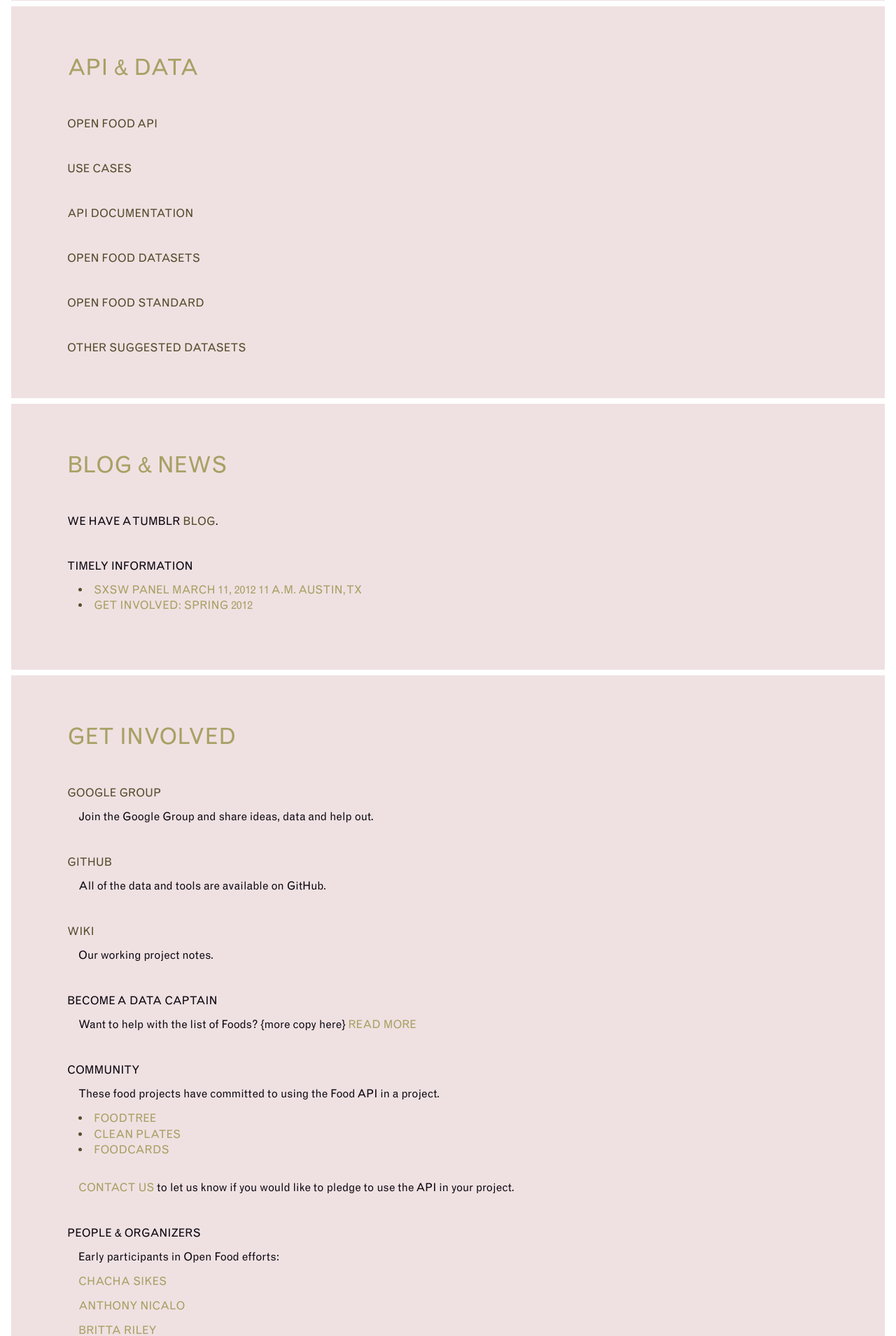
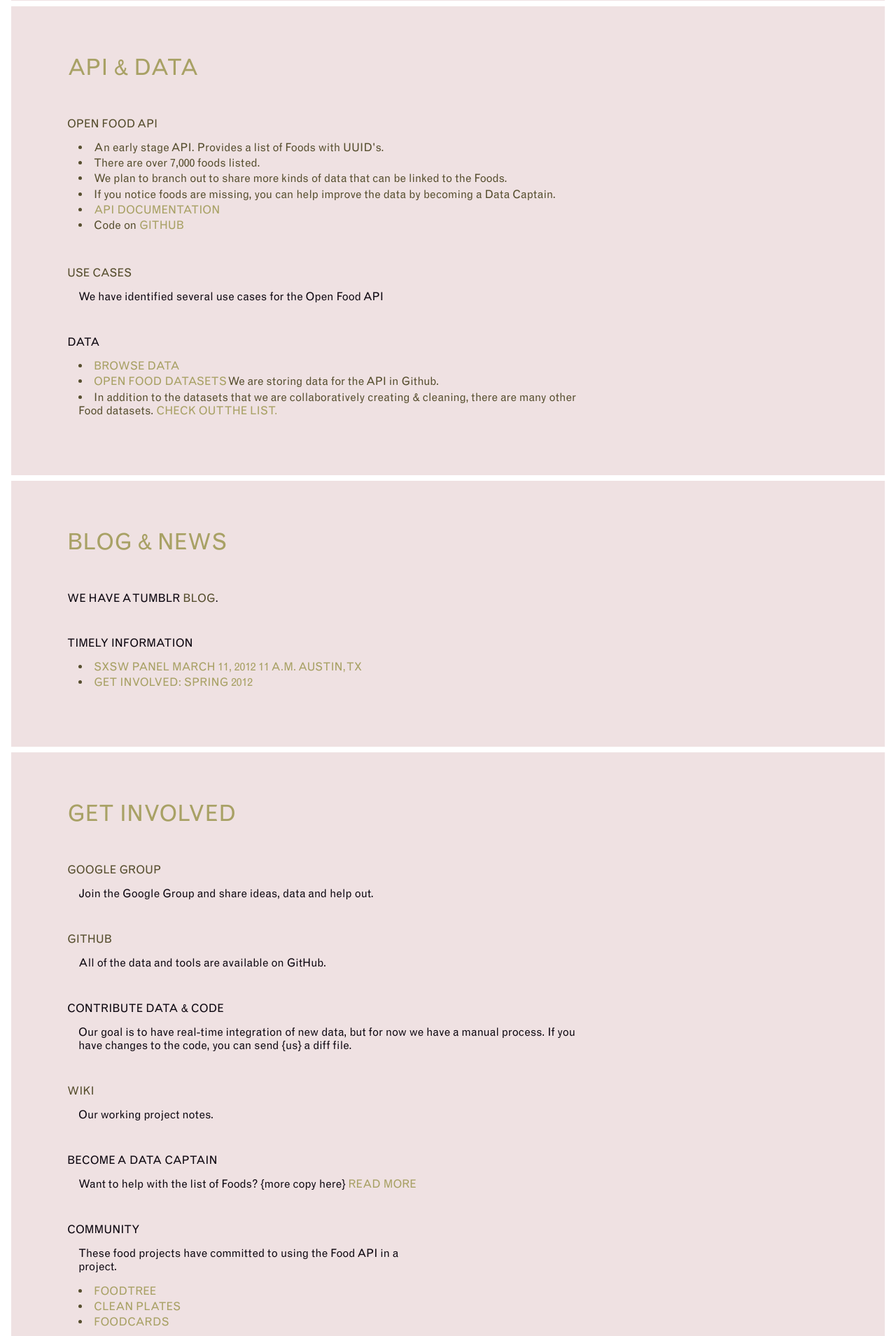
Before and after one commit to chachasikes/OpenFood-Website, a PHP site: page / in a window 1280 px wide. Shown: the part 875-2784 px from the top of the page at 70% size. Run offline with PHP 8.4, Linux system fonts and the light colour scheme; some web fonts are replaced.

Commit message:
Rearranged page content.

```diff
--- a/css/style.css
+++ b/css/style.css
@@ -25,7 +25,6 @@
   display: inline-block;
 }
 
-
 a:hover {
   display: inline-block;
   -webkit-border-radius: 2em;
@@ -35,10 +34,6 @@
   -webkit-box-shadow:0 0 2em rgba(207, 244, 91, 0.5);
   -moz-box-shadow: 0 0 2em rgba(207, 244, 91, 0.5);
   box-shadow:0 0 2em rgba(207, 244, 91, 0.5);
-}
-
-.ui-widget-content a {
-  font-weight: bold;
 }
 
 ul {
@@ -93,9 +88,6 @@
 
 dt {
   font-size: 1em;
-}
-
-dt {
   margin: 3em 0 0.5em 0;
 }
 
@@ -113,7 +105,7 @@
   color: #564E2E;
 }
 
-p, blockquote {
+p, blockquote, dt, dd {
   width: 66.6%;
 }
 
--- a/index.html
+++ b/index.html
@@ -49,23 +49,30 @@
     <h2 class="title">API & Data</h2>
     <dl>
       <dt><a href="http://api.open-food.org">Open Food API</a></dt>
-        <dd></dd>
+        <dd>
+        <ul>
+          <li>An early stage API. Provides a list of Foods with UUID's.</li>
+          <li>There are over 7,000 foods listed. </li>
+          <li>We plan to branch out to share more kinds of data that can be linked to the Foods. </li>
+          <li>If you notice foods are missing, you can help improve the data by becoming a Data Captain.</li>
+          <li><a href="https://raw.github.com/Open-Food/Open-Food-Standard/master/README.textile">API Documentation</a></li>
+          <li>Code on <a href="https://github.com/Open-Food/Open-Food-Standard">github</a></li>
+        </ul>
+      </dd>
 
-      <dt><a href="https://docs.google.com/document/d/1XHY3Zwm6HYv8g4ENQhMonqgV-Z46LCQgVuIGehJNf_w/edit">Use Cases</a></dt>
-        <dd></dd>
+      <dt><a href="https://raw.github.com/Open-Food/Open-Food-Standard/master/USECASES.txt">Use Cases</a></dt>
+        <dd>We have identified several use cases for the Open Food API</dd>
 
-      <dt><a href="#github-page-here">API Documentation</a></dt>
-        <dd></dd>
 
-      <dt><a href="https://raw.github.com/Open-Food/Open-Food-Standard/master/datasets/DATASETS.txt">Open Food Datasets</a></dt>
-        <dd></dd>
-
-      <dt><a href="https://github.com/Open-Food/Open-Food-Standard">Open Food Standard</a></dt>
-        <dd></dd>
-
-      <dt><a href=" https://github.com/Open-Food/Open-Food-Standard/wiki/Suggested-Data-Sets">Other Suggested Datasets</a></dt>
-        <dd></dd>
-
+      <dt>Data</dt>
+        <dd>
+          <ul>
+            <li><a href="https://raw.github.com/Open-Food/Open-Food-Standard/master/datasets">Browse Data</a></li>
+            <li><a href="https://raw.github.com/Open-Food/Open-Food-Standard/master/datasets/DATASETS.txt">Open Food Datasets</a> We are storing data for the API in Github.</li>
+            <li>In addition to the datasets that we are collaboratively creating & cleaning, there are many other Food datasets.
+              <a href=" https://github.com/Open-Food/Open-Food-Standard/wiki/Suggested-Data-Sets">Check out the list.</a></li>
+          </ul>
+        </dd>
     </dl>
   </div>
 
@@ -100,6 +107,10 @@
       <dt><a href="https://github.com/Open-Food">GitHub</a></dt>
         <dd>All of the data and tools are available on GitHub.</dd>
 
+
+      <dt>Contribute Data & Code</dt>
+        <dd>Our goal is to have real-time integration of new data, but for now we have a manual process. If you have changes to the code, you can send {us} a diff file.</dd>
+
       <dt><a href="https://github.com/Open-Food/Open-Food-Standard/wiki/_pages">Wiki</a></dt>
         <dd>Our working project notes.</dd>
 
@@ -120,6 +131,8 @@
 
       <dt>People & Organizers</dt>
         <dd>
+          <p>This Open Food project is a volunteer run project, and people in various food companies allocate a little bit of their time to making the project successful.</p>
+
           <p>Early participants in Open Food efforts:</p>
           <p><a href="http://www.chachaville.com/">Chacha Sikes</a> </p>
           <p><a href="http://foodtree.com">Anthony Nicalo</a> </p>
```
